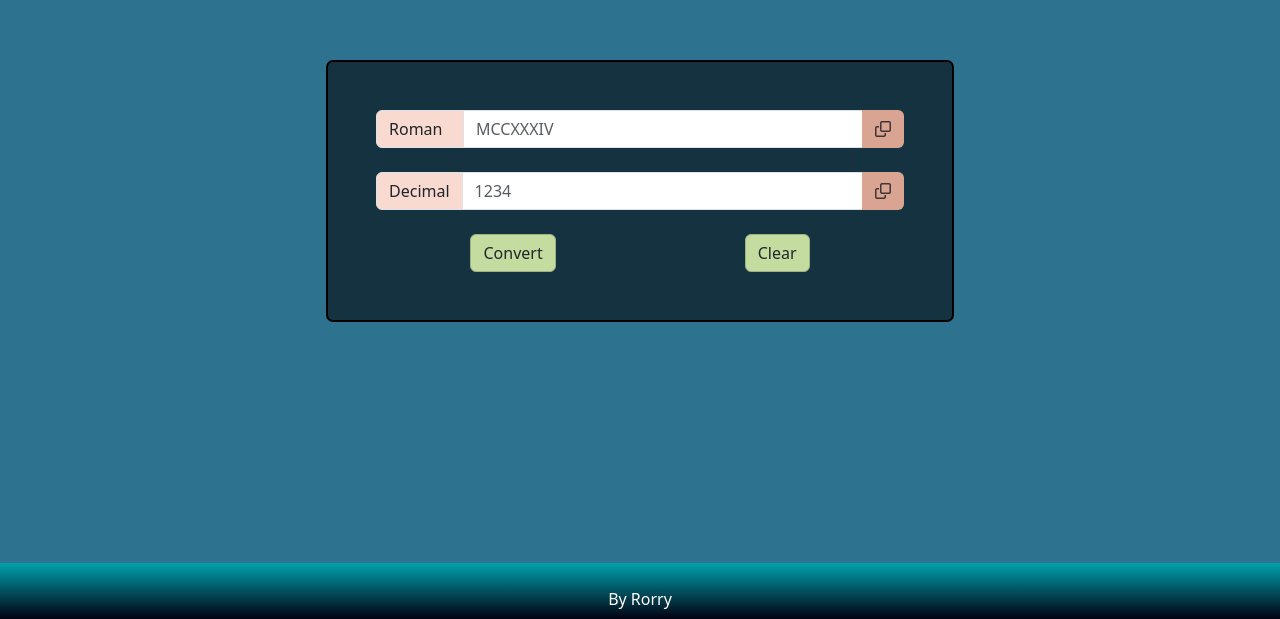
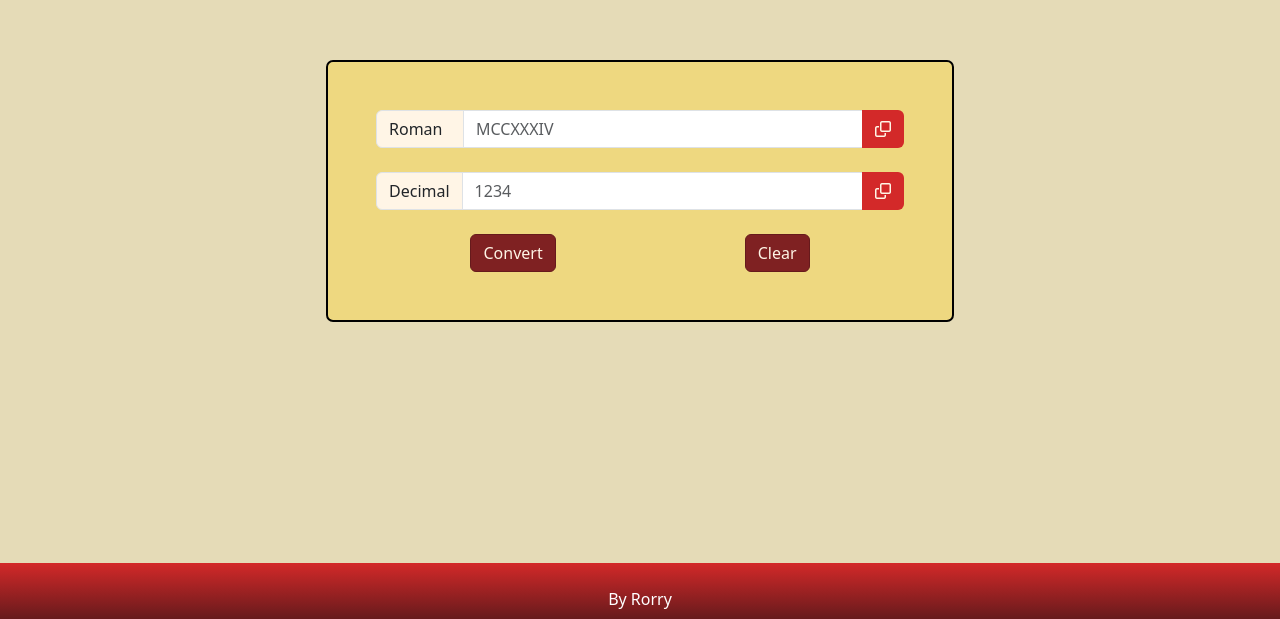
Before and after one commit to rperroni/roman-decimal-converter, a plain HTML site: page index.html in a window 1280 px wide. Shown: the part 181-800 px from the top of the page. Drawn offline with nearby package versions, Linux system fonts and the light colour scheme.

Commit message:
color update

```diff
--- a/css/styles.css
+++ b/css/styles.css
@@ -1,23 +1,23 @@
 :root {
-    --main-bg-color: #2D728F;
+    --main-bg-color: #E5DBB7;
     --main-text-color: black;
 
     --box-border-color: black;
-    --box-bg-color: rgba(0, 0, 0, 0.555);
+    --box-bg-color: #eed880;
 
-    --label-bg-color: #F9DAD0;
+    --label-bg-color: #FFF5E6;
     --label-text-color: black;
 
-    --footer-bg-color: #020112;
+    --footer-bg-color: #661a1c;
 
-    --btn-bg-color: #C5DCA0;
-    --btn-border-color: #9fb182;
-    --btn-text-color: black;
+    --btn-bg-color: #7F2122;
+    --btn-border-color: #661a1c;
+    --btn-text-color: #FFF5E6;
     --btn-hover-shadow: #f5f2c481;
 
-    --btn-copy-bg-color: #daa492;
-    --btn-copy-text-color: rgb(63, 53, 53);
-    --btn-copy-hover-color: #F9DAD0;
+    --btn-copy-bg-color: #D32929;
+    --btn-copy-text-color: #FFF5E6;
+    --btn-copy-hover-color: #e45252;
 
     --btn-copy-check-shadow: gray;
 }
@@ -53,6 +53,7 @@ a:hover {
 }
 
 .converter-btns {
+    color: var(--btn-text-color);
     background-color: var(--btn-bg-color);
     border-color: var(--btn-border-color);
     transition: all 200ms ease-out;
@@ -93,7 +94,7 @@ a:hover {
 
 .footer {
     background-color: var(--footer-bg-color);
-    background-image: linear-gradient(#00a1ab, var(--footer-bg-color));
+    background-image: linear-gradient(#D32929, var(--footer-bg-color));
     color: white;
     text-align: center;
     /*margin: auto 0 0 0;*/
```
